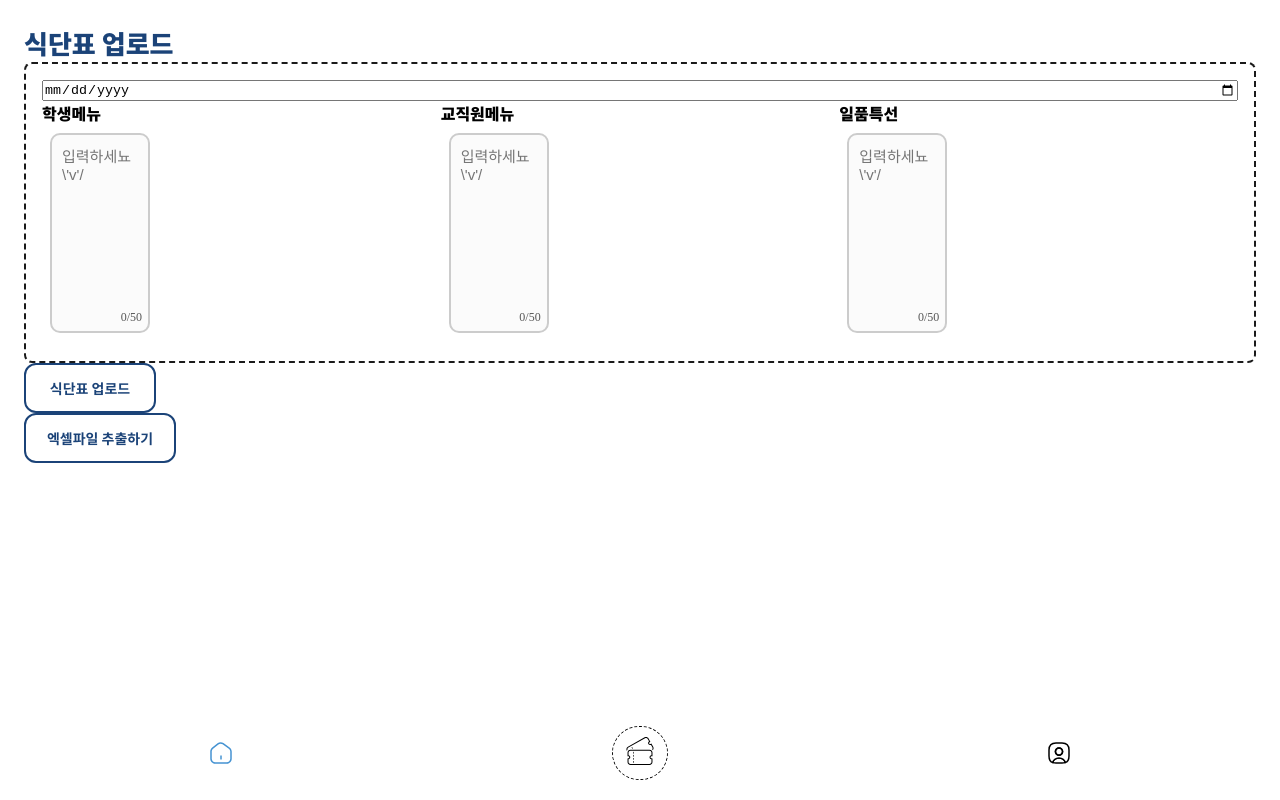
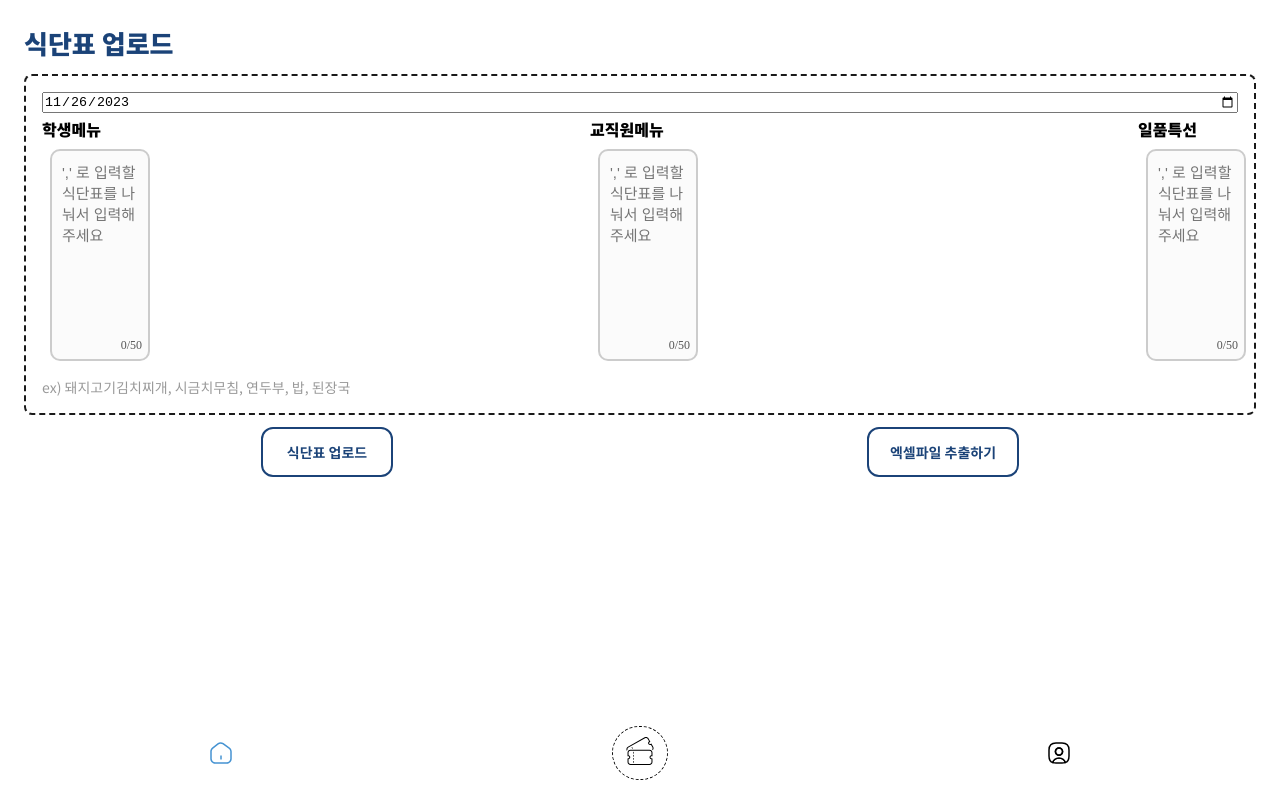
Before and after one commit to Team-Cidar/hanseifood_front, a React app: page /back-office in a window 1280 px wide. Built offline with nearby package versions, Linux system fonts and the light colour scheme; no server answers; what recoil-persist would draw is missing.

Commit message:
Test: 백오피스 식단표 업로드 API 테스트코드 작성

```diff
--- a/src/apis/index.ts
+++ b/src/apis/index.ts
@@ -7,3 +7,18 @@ export const requestDayFood = () => {
 export const requestWeekFood = () => {
   return request.get('/menus/week');
 };
+
+export const requestDayTargetFood = (dateTime: string) => {
+  return request.get(`/menus/target?date=${dateTime.replace(/-/g, '')}`);
+};
+
+export const requestUploadMenu = (dateTime, only_employee, has_additional, student, employee, additional) => {
+  return request.post('/back/menu', {
+    dateTime,
+    only_employee,
+    has_additional,
+    student,
+    employee,
+    additional,
+  });
+};
--- a/src/components/TextInput/TextInput.styled.ts
+++ b/src/components/TextInput/TextInput.styled.ts
@@ -14,7 +14,7 @@ export const TextInputBox = styled.textarea`
   border: 2px solid #ccc;
   border-radius: 10px;
   width: 100%;
-  height: 200px;
+  height: 212px;
   resize: none;
   text-align: left;
 
--- a/src/components/TextInput/index.tsx
+++ b/src/components/TextInput/index.tsx
@@ -5,9 +5,10 @@ interface TextInputProps {
   value: string;
   onChange: (value: string) => void;
   maxLength: number;
+  placeholder: string;
 }
 
-export const TextInput: React.FC<TextInputProps> = ({ value, onChange, maxLength }: TextInputProps) => {
+export const TextInput: React.FC<TextInputProps> = ({ value, onChange, maxLength, placeholder }: TextInputProps) => {
   const handleChagne = (e: React.ChangeEvent<HTMLTextAreaElement | HTMLInputElement>) => {
     if (maxLength === undefined || e.target.value.length <= maxLength) {
       onChange(e.target.value);
@@ -18,7 +19,7 @@ export const TextInput: React.FC<TextInputProps> = ({ value, onChange, maxLength
       <TextInputBox
         value={value}
         onChange={handleChagne}
-        placeholder="입력하세뇨\'v'/"
+        placeholder={placeholder}
         maxLength={maxLength}
       />
       <CharacterCount>
--- a/src/pages/BackOffice/BackOfficeView.tsx
+++ b/src/pages/BackOffice/BackOfficeView.tsx
@@ -1,10 +1,10 @@
-import { Container, InputBox, InputContainer, InputTitle, InputView } from './styles';
+import { ButtonView, Container, InputBox, InputContainer, InputTitle, InputView, SubText } from './styles';
 import { IconButton } from '@components/Button';
 import PageLogo from '@components/PageLogo';
 import { BackOfficeViewProps } from './types';
 import { TextInput } from '@components/TextInput';
 
-const BackOfficeView = ({getter, setter}: BackOfficeViewProps) => (
+const BackOfficeView = ({getter, setter, handleUploadMenu}: BackOfficeViewProps) => (
   <Container>
     <PageLogo title={'식단표 업로드'} />
     <InputContainer>
@@ -17,34 +17,35 @@ const BackOfficeView = ({getter, setter}: BackOfficeViewProps) => (
           <InputTitle>
             학생메뉴
           </InputTitle>
-          <TextInput value={getter[1]} onChange={setter[1]} maxLength={50} />
+          <TextInput value={getter[1]} onChange={setter[1]} maxLength={50} placeholder="',' 로 입력할 식단표를 나눠서 입력해주세요" />
         </InputBox>
         <InputBox>
           <InputTitle>
             교직원메뉴
           </InputTitle>
-          <TextInput value={getter[2]} onChange={setter[2]} maxLength={50} />
+          <TextInput value={getter[2]} onChange={setter[2]} maxLength={50} placeholder="',' 로 입력할 식단표를 나눠서 입력해주세요" />
         </InputBox>
         <InputBox>
           <InputTitle>
             일품특선
           </InputTitle>
-          <TextInput value={getter[3]} onChange={setter[3]} maxLength={50} />
-        </InputBox>
-        <InputBox>
+          <TextInput value={getter[3]} onChange={setter[3]} maxLength={50} placeholder="',' 로 입력할 식단표를 나눠서 입력해주세요" />
         </InputBox>
       </InputView>
+      <SubText>ex) 돼지고기김치찌개, 시금치무침, 연두부, 밥, 된장국</SubText>
     </InputContainer>
+    <ButtonView>
       <IconButton
         label="식단표 업로드"
         width={"132px"}
         height={"50px"}
-      onClick={() => console.log("asdfas")} />
+        onClick={handleUploadMenu} />
       <IconButton
         label="엑셀파일 추출하기"
         width={"152px"}
         height={"50px"}
         onClick={() => console.log("asdfas")} />
+    </ButtonView>
   </Container>
 );
 
--- a/src/pages/BackOffice/index.tsx
+++ b/src/pages/BackOffice/index.tsx
@@ -1,16 +1,39 @@
-import { useState } from "react";
+import { useEffect, useState } from "react";
 import BackOfficeView from "./BackOfficeView";
 import { StateGetter, StateSetter } from "./types";
+import { requestDayTargetFood, requestUploadMenu } from "@apis/index";
+import { getFormattedDate } from "@utils/GetFormattedDate";
 
 const BackOffice = () => {
-  const [menuDateInput, set_menuDateInput] = useState<string>("");
+  const [menuDateInput, set_menuDateInput] = useState<string>(getFormattedDate());
+  const [onlyEmployee, set_onlyEmployee] = useState<boolean>(false);
+  const [hasAdditional, set_hasAdditional] = useState<boolean>(false);
   const [studentMenuInput, set_studentMenuInput] = useState<string>("");
   const [employeeMenuInput, set_employeeMenuInput] = useState<string>("");
   const [additionalMenuInput, set_additionalMenuInput] = useState<string>("");
 
   const Getter: StateGetter = [menuDateInput, studentMenuInput, employeeMenuInput, additionalMenuInput];
   const Setter: StateSetter = [set_menuDateInput, set_studentMenuInput, set_employeeMenuInput, set_additionalMenuInput];
-  return <BackOfficeView getter={Getter} setter={Setter} />;
+
+  useEffect(() => {
+    requestDayTargetFood(menuDateInput)
+    .then(res => {
+      console.log(res);
+    }).catch(err => {
+      console.log(err);
+    });
+  }, [menuDateInput]);
+
+  const handleUploadMenu = () => {
+    requestUploadMenu(menuDateInput, onlyEmployee, hasAdditional, studentMenuInput, employeeMenuInput, additionalMenuInput)
+    .then(res => {
+      console.log(res);
+    }).catch(err => {
+      console.log(err);
+    });
+  };
+
+  return <BackOfficeView getter={Getter} setter={Setter} handleUploadMenu={handleUploadMenu}/>;
 };
 
 export default BackOffice;
--- a/src/pages/BackOffice/styles.ts
+++ b/src/pages/BackOffice/styles.ts
@@ -1,5 +1,5 @@
 import { EColor } from '@styles/color';
-import { Title4_2 } from '@styles/font';
+import { Title4_2, body3 } from '@styles/font';
 import styled from 'styled-components';
 
 export const Container = styled.div`
@@ -7,7 +7,7 @@ export const Container = styled.div`
   flex-direction: column;
   height: 90vh;
   padding: 24px;
-  gap: 12;
+  gap: 12px;
 `;
 
 export const InputView = styled.div`
@@ -31,6 +31,7 @@ export const InputContainer = styled.div`
   border: 2px dashed ${EColor.TEXT_900};
   border-radius: 8px;
   padding: 16px;
+  gap: 4px;
 `;
 
 export const DateInputContainer = styled.div`
@@ -39,8 +40,14 @@ export const DateInputContainer = styled.div`
   }
 `;
 
+export const ButtonView = styled.div`
+  width: 100%;
+  display: flex;
+  flex-direction: row;
+  justify-content: space-around;
+`;
 
-export const IconButtonContainer = styled.div`
-  margin-bottom: 40px;
-  margin-right: 40px;
+export const SubText = styled.div`
+	color: ${EColor.TEXT_600};
+	${body3};
 `;
--- a/src/pages/BackOffice/types.ts
+++ b/src/pages/BackOffice/types.ts
@@ -3,4 +3,5 @@ export type StateSetter = [React.Dispatch<React.SetStateAction<string>>, React.D
 export type BackOfficeViewProps = {
     getter: StateGetter;
     setter: StateSetter;
+    handleUploadMenu: () => void;
   };
--- /dev/null
+++ b/src/utils/GetFormattedDate.ts
@@ -0,0 +1,7 @@
+export const getFormattedDate = () => {
+	const today = new Date();
+	const year = today.getFullYear();
+	const month = (today.getMonth() + 1).toString().padStart(2, '0');
+	const day = today.getDate().toString().padStart(2, '0');
+	return `${year}-${month}-${day}`;
+};
```
Lines whose indentation alone changed are shown as unchanged.
